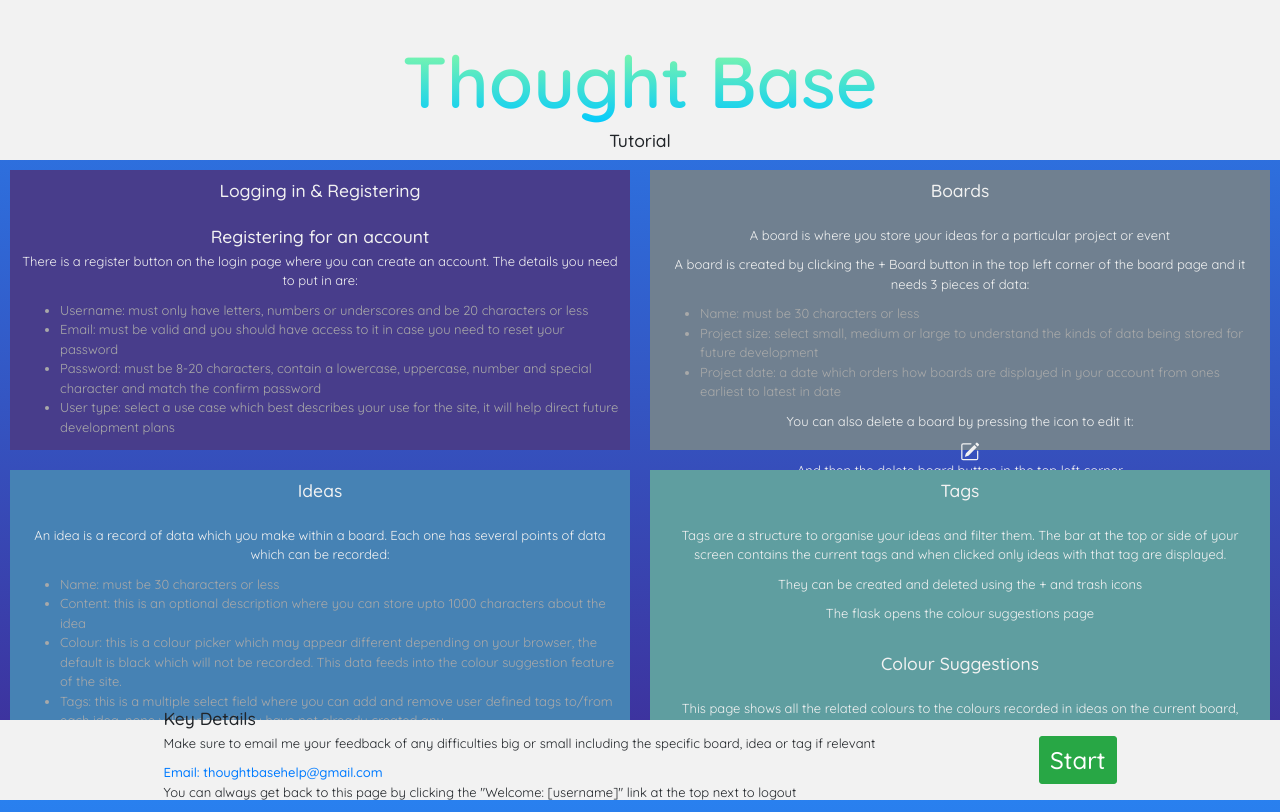
After one commit to George9Waller/SuggestiveMoodBoard, a Python web app: template templates/tutorial.html in a window 1280 px wide. The commit adds this page. Run offline with Jinja, Linux system fonts and the light colour scheme; the template is opened without the code that fills it, so the values that code supplies are empty; some libraries are stand-ins or nearby versions.

Commit message:
Phase 5 - Updated sample board and added tutorial page - accessed by welcome link in navbar.

```diff
--- a/sampleideas.py
+++ b/sampleideas.py
@@ -17,10 +17,12 @@ def addideas(board):
                                             'possibilities of what you can do on the platform. A key feature is the '
                                             'use of tags in the bar above, the bold box indicates the current filter '
                                             'and click another to only see ideas with that kind of data. Use the '
-                                            'green box to create a new idea, but it must have a name and description, '
+                                            'green box to create a new idea, but it must have a name, '
                                             'all other data is optional. Click on an idea to edit it or delete it and '
                                             'if you are done you can delete the whole board from the button at the '
-                                            'top, be careful this cannot be undone. Finally you can always click the '
+                                            'top, be careful this cannot be undone. Click the flask icon to view the '
+                                            'colour suggestions for your board - they may be interesting and spark '
+                                            'a new idea. Finally you can always click the '
                                             'Suggestive Moodboard name to return to your boards, happy designing!',
                        board=board, colour='')
 
--- a/static/css/styles.css
+++ b/static/css/styles.css
@@ -301,3 +301,23 @@ button.hover:hover{
 #usertype option {
   color: #555;
 }
+
+.tutorialcontainor{
+  display: flex;
+  flex-wrap: wrap;
+  flex-direction: row;
+  justify-content: stretch;
+  align-items: stretch;
+  height: 70%;
+}
+
+.tutorialchild {
+  flex: 1;
+  min-width: 25%;
+  max-width: 50%;
+  height: 50%;
+  margin: 10px;
+  padding: 10px;
+  color: #f2f2f2;
+  flex-basis: 33%;
+}
--- a/templates/index.html
+++ b/templates/index.html
@@ -28,7 +28,7 @@
                     {% if board %}
                         <li class="nav-item boardname"><p class="nav-item" href="#">Board: {{ board.Name }}</p></li>
                     {% endif %}
-                </ul><span class="navbar-text actions" style="float: right"> <a class="login" href="#">Welcome {{ current_user.UserName }}</a><a class="btn btn-light action-button" style="background: #6610f2; border-radius: 4px; margin-left: 10px" target="_blank" href="https://github.com/George9Waller/SuggestiveMoodBoard/wiki" role="button"><i class="fas fa-question"></i> Help</a><a class="btn btn-light action-button" id="logout" role="button" href="{{ url_for('logout') }}" style="border-radius: 4px"><i class="fas fa-sign-out-alt"></i> Logout</a></span></div>
+                </ul><span class="navbar-text actions" style="float: right"> <a class="login" href="{{ url_for('tutorial') }}">Welcome {{ current_user.UserName }}</a><a class="btn btn-light action-button" style="background: #6610f2; border-radius: 4px; margin-left: 10px" target="_blank" href="https://github.com/George9Waller/SuggestiveMoodBoard/wiki" role="button"><i class="fas fa-question"></i> Help</a><a class="btn btn-light action-button" id="logout" role="button" href="{{ url_for('logout') }}" style="border-radius: 4px"><i class="fas fa-sign-out-alt"></i> Logout</a></span></div>
         </div>
     </nav>
     {% endblock %}
--- /dev/null
+++ b/templates/tutorial.html
@@ -0,0 +1,99 @@
+{% extends "layout.html" %}
+{% block title %}Tutorial{% endblock %}
+
+{% block head %}
+    {% block styles %}
+        {{ super() }}
+    {% endblock %}
+{% endblock %}
+
+{% block body %}
+    {% block content %}
+        {% block messages %}{{ super() }}{% endblock %}
+        {% block pagecontent %}
+            {# Title #}
+                <div style="width: 100%; height: 20%; padding: 3%; background: #f2f2f2; top:0">
+                    <h1 style="text-align: center; color: #ffffff; font-size: 72px; background: -webkit-linear-gradient(#92FE9D, #00C9FF); -webkit-background-clip: text; -webkit-text-fill-color: transparent; font-weight: bolder">Thought Base</h1>
+                    <h3 style="text-align: center">Tutorial</h3>
+                </div>
+
+            {# Flex containor of key steps #}
+            <div style="" class="tutorialcontainor">
+                <div style="background: darkslateblue; color: #f2f2f2!important;" class="tutorialchild">
+                    <h3 class="text-center">Logging in & Registering</h3>
+                    <br>
+                    <h3 class="text-center">Registering for an account</h3>
+                    <p class="text-center">There is a register button on the login page where you can create an account. The details you need to put in are:</p>
+                    <ul class="text-" style="color: #a9a9a9">
+                        <li class="">Username: must only have letters, numbers or underscores and be 20 characters or less</li>
+                        <li class="">Email: must be valid and you should have access to it in case you need to reset your password</li>
+                        <li class="">Password: must be 8-20 characters, contain a lowercase, uppercase, number and special character and match the confirm password</li>
+                        <li class="">User type: select a use case which best describes your use for the site, it will help direct future development plans</li>
+                    </ul>
+                    <br>
+                    <h3 class="text-center">Login</h3>
+                    <p class="text-center">You can then login with your username and password. If you forget either of these there are links on the login page to reset your password or get a username reminder via email.</p>
+                </div>
+
+                <div class="tutorialchild" style="background: slategray">
+                    <h3 class="text-center">Boards</h3>
+                    <br>
+                    <p class="text-center">A board is where you store your ideas for a particular project or event</p>
+                    <p class="text-center">A board is created by clicking the + Board button in the top left corner of the board page and it needs 3 pieces of data:</p>
+                    <ul style="color: #a9a9a9">
+                        <li>Name: must be 30 characters or less</li>
+                        <li>Project size: select small, medium or large to understand the kinds of data being stored for future development</li>
+                        <li>Project date: a date which orders how boards are displayed in your account from ones earliest to latest in date</li>
+                    </ul>
+                    <p class="text-center">You can also delete a board by pressing the icon to edit it:</p>
+                            <svg width="1.5em" height="1.5em" viewBox="0 0 16 16" class="bi bi-pencil-square icon-edit-hover" fill="currentColor" xmlns="http://www.w3.org/2000/svg" style="margin-left: 50%">
+                                <path d="M15.502 1.94a.5.5 0 0 1 0 .706L14.459 3.69l-2-2L13.502.646a.5.5 0 0 1 .707 0l1.293 1.293zm-1.75 2.456l-2-2L4.939 9.21a.5.5 0 0 0-.121.196l-.805 2.414a.25.25 0 0 0 .316.316l2.414-.805a.5.5 0 0 0 .196-.12l6.813-6.814z"/>
+                                <path fill-rule="evenodd" d="M1 13.5A1.5 1.5 0 0 0 2.5 15h11a1.5 1.5 0 0 0 1.5-1.5v-6a.5.5 0 0 0-1 0v6a.5.5 0 0 1-.5.5h-11a.5.5 0 0 1-.5-.5v-11a.5.5 0 0 1 .5-.5H9a.5.5 0 0 0 0-1H2.5A1.5 1.5 0 0 0 1 2.5v11z"/>
+                            </svg>
+                    <p class="text-center">And then the delete board button in the top left corner</p>
+                    <p class="text-center">When you have clicked the icon to edit the board you can create new ideas and delete them using the + Idea in the top left and the trashcan on each idea</p>
+                    <p class="text-center">Fianlly, you can always click on the Thought Base title at the top of the page to return to the home page with all your boards.</p>
+                </div>
+
+                <div class="tutorialchild" style="background: steelblue">
+                    <h3 class="text-center">Ideas</h3>
+                    <br>
+                    <p class="text-center">An idea is a record of data which you make within a board. Each one has several points of data which can be recorded:</p>
+                    <ul style="color: #a9a9a9">
+                        <li>Name: must be 30 characters or less</li>
+                        <li>Content: this is an optional description where you can store upto 1000 characters about the idea</li>
+                        <li>Colour: this is a colour picker which may appear different depending on your browser, the default is black which will not be recorded. This data feeds into the colour suggestion feature of the site.</li>
+                        <li>Tags: this is a multiple select field where you can add and remove user defined tags to/from each idea, none will appear if you have not already created any.</li>
+                    </ul>
+                </div>
+
+                <div class="tutorialchild" style="background: cadetblue;">
+                    <h3 class="text-center">Tags</h3>
+                    <br>
+                    <p class="text-center">Tags are a structure to organise your ideas and filter them. The bar at the top or side of your screen contains the current tags and when clicked only ideas with that tag are displayed.</p>
+                    <p class="text-center">They can be created and deleted using the + and trash icons</p>
+                    <p class="text-center">The flask opens the colour suggestions page</p>
+                    <br>
+                    <h3 class="text-center">Colour Suggestions</h3>
+                    <br>
+                    <p class="text-center">This page shows all the related colours to the colours recorded in ideas on the current board, excluding black</p>
+                    <p class="text-center">You can click on any colour to start making a new idea with that colour</p>
+                </div>
+            </div>
+
+
+            {# Link to index #}
+            <div style="width: 100%; height: 10%; background: #f2f2f2; bottom: 0; padding-top: 3%; padding-bottom: 3%; position: absolute; display: flex; justify-content: space-evenly; align-items: center">
+                <div>
+                    <h3>Key Details</h3>
+                    <p>Make sure to email me your feedback of any difficulties big or small including the specific board, idea or tag if relevant</p>
+                    <a style="font-size: small!important;" href="mailto:thoughtbasehelp@gmail.com">Email: thoughtbasehelp@gmail.com</a>
+                    <p>You can always get back to this page by clicking the "Welcome: [username]" link at the top next to logout</p>
+                </div>
+                <div>
+                    <button style="color: white; font-size: x-large!important;" class="btn btn-success btn-lg" type="button" onclick="location.href='{{ url_for('index') }}'">Start</button>
+                </div>
+            </div>
+        {% endblock %}
+    {% endblock %}
+{% endblock %}
```
Also changed, not shown: app.py (+7 -1 lines).
